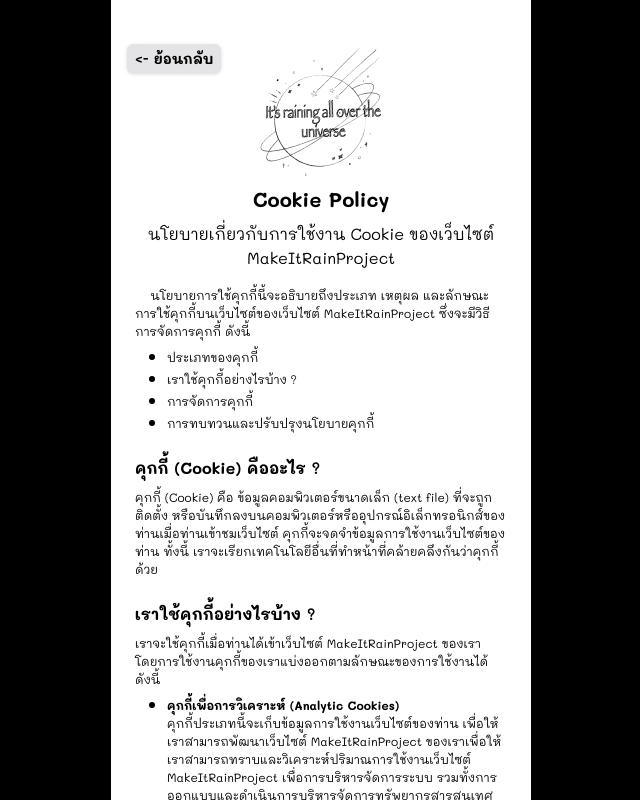
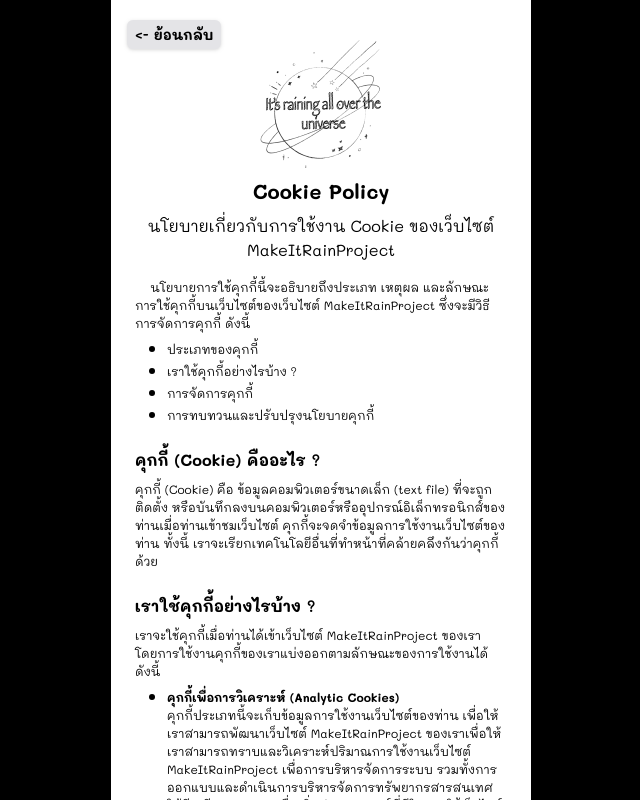
Before and after one commit to Furucasper/It-raining-all-over-the-universe, a React (Create React App) app: page /cookie-policy in a window 1280 px wide. Shown: the whole page, without its empty margins (319-959 px from the left). Built offline with nearby package versions, Linux system fonts and the light colour scheme; no server answers.

Commit message:
🔧Adjust back button position

```diff
--- a/src/pages/cookiepolicy.tsx
+++ b/src/pages/cookiepolicy.tsx
@@ -4,8 +4,8 @@
 const CookiePolicy: FC = () => {
     const navigate = useNavigate()
     return (
-        <div className='bg-white p-6 pt-8 font-season h-full w-full overflow-y-auto'>
-            <div className='overlay top-10 left-4 bg-white p-1 pl-0 rounded-md'>
+        <div className='bg-white p-6 pt-6 font-season h-full w-full overflow-y-auto'>
+            <div className='overlay top-4 left-4 bg-white p-1 pl-0 rounded-md'>
                 <button className='drop-shadow text-lg font-bold bg-zinc-200 hover:bg-zinc-300 rounded-md px-2 py-1 cursor-pointer m-x-auto' onClick={() => navigate(-1)}>&lt;- ย้อนกลับ</button>
             </div>
             <header className='text-center pt-4'>
```
